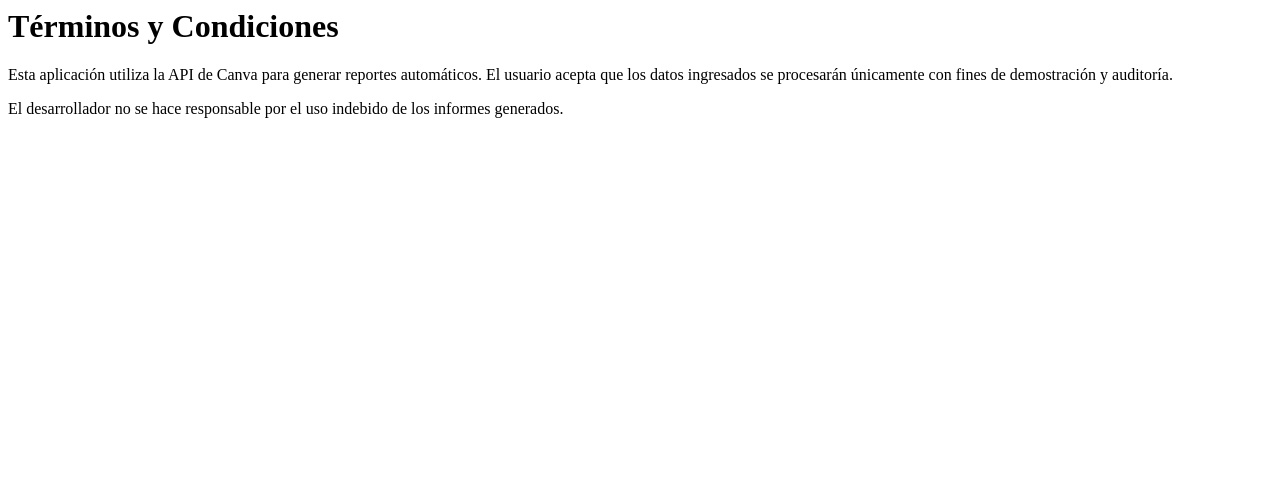
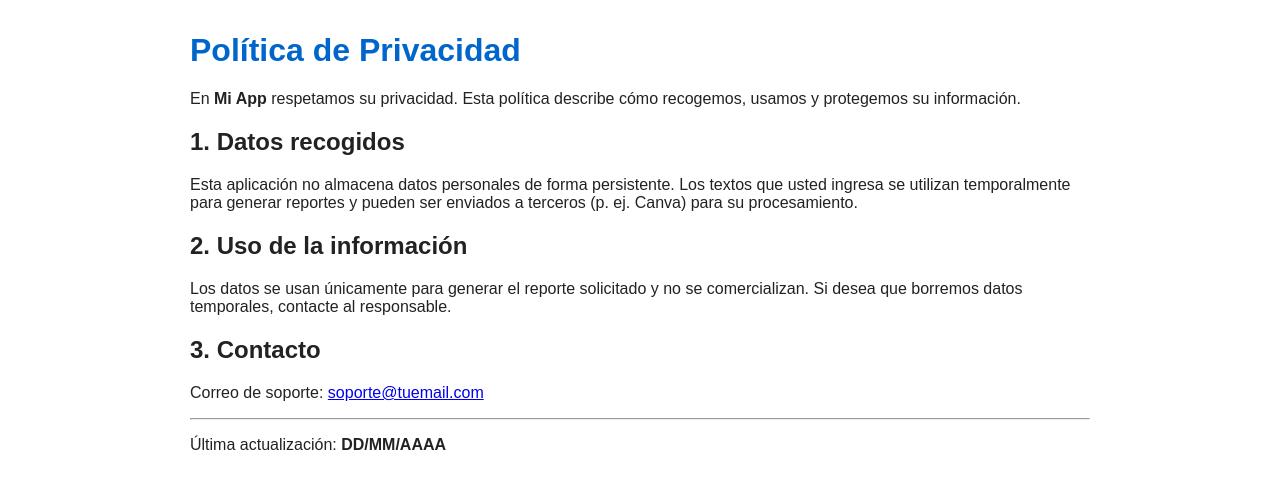
Before and after one commit to Ana1Pau/canva_report, a plain HTML site: page privacy.html in a window 1280 px wide. Drawn offline with Linux system fonts and the light colour scheme.

Commit message:
Add privacy policy to privacy.html

```diff
--- a/privacy.html
+++ b/privacy.html
@@ -1,4 +1,26 @@
-<h1>Términos y Condiciones</h1>
-<p>Esta aplicación utiliza la API de Canva para generar reportes automáticos.
-El usuario acepta que los datos ingresados se procesarán únicamente con fines de demostración y auditoría.</p>
-<p>El desarrollador no se hace responsable por el uso indebido de los informes generados.</p>
+<!doctype html>
+<html lang="es">
+<head>
+  <meta charset="utf-8">
+  <title>Política de Privacidad - Mi App</title>
+  <meta name="viewport" content="width=device-width,initial-scale=1">
+  <style> body{font-family:Arial,Helvetica,sans-serif;max-width:900px;margin:32px auto;padding:0 16px;color:#222} h1{color:#06c} </style>
+</head>
+<body>
+  <h1>Política de Privacidad</h1>
+
+  <p>En <strong>Mi App</strong> respetamos su privacidad. Esta política describe cómo recogemos, usamos y protegemos su información.</p>
+
+  <h2>1. Datos recogidos</h2>
+  <p>Esta aplicación no almacena datos personales de forma persistente. Los textos que usted ingresa se utilizan temporalmente para generar reportes y pueden ser enviados a terceros (p. ej. Canva) para su procesamiento.</p>
+
+  <h2>2. Uso de la información</h2>
+  <p>Los datos se usan únicamente para generar el reporte solicitado y no se comercializan. Si desea que borremos datos temporales, contacte al responsable.</p>
+
+  <h2>3. Contacto</h2>
+  <p>Correo de soporte: <a href="mailto:soporte@tuemail.com">soporte@tuemail.com</a></p>
+
+  <hr>
+  <p>Última actualización: <strong>DD/MM/AAAA</strong></p>
+</body>
+</html>
```
